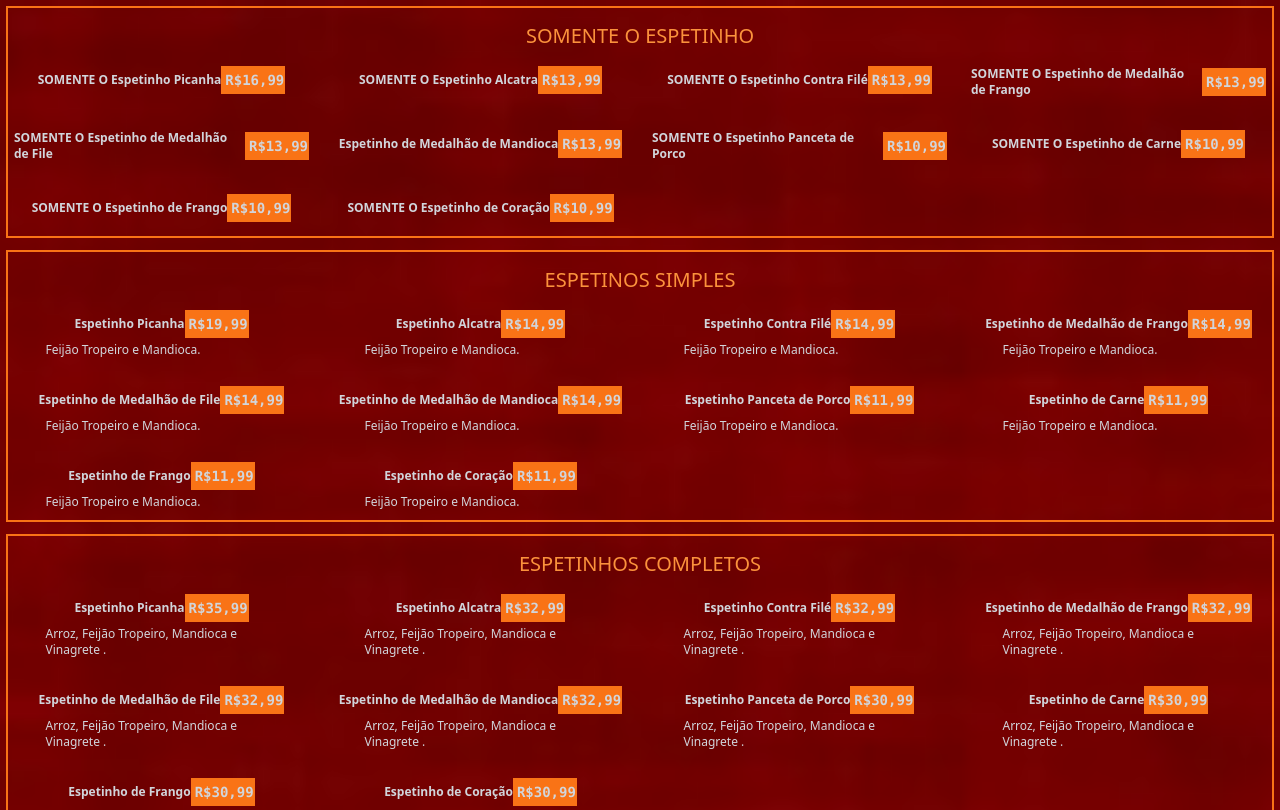
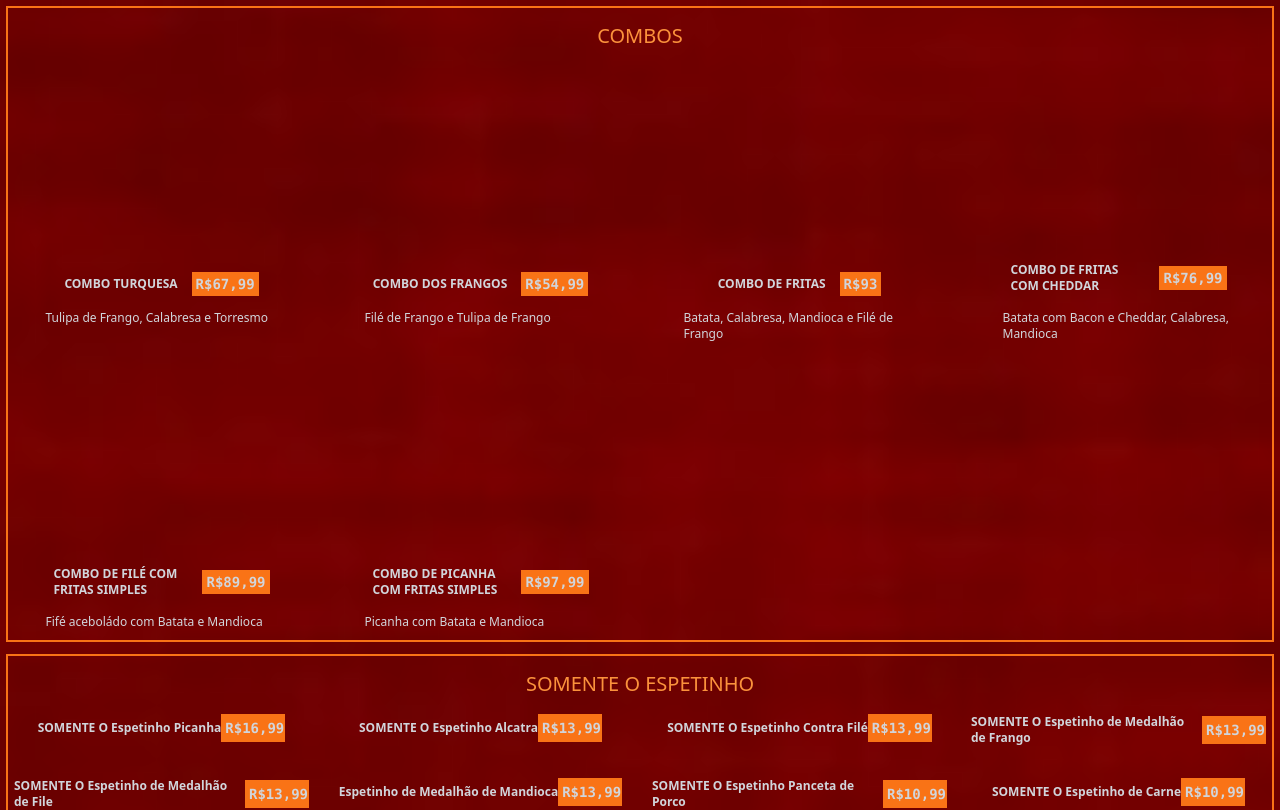
Before and after one commit to joaovitornara10/delivery, a Next.js app: page / in a window 1280 px wide. Shown: the top 810 px of the page. Built offline with nearby package versions, Linux system fonts and the light colour scheme.

Commit message:
Update db.js

```diff
--- a/src/db.js
+++ b/src/db.js
@@ -1,5 +1,56 @@
 
 export const destaque = ([
+ {
+        id: "43",
+        tate: "COMBOS",
+        itens: [
+
+            {
+                id: "532",
+                name: "COMBO TURQUESA",
+                price: "67,99",
+                category: "lanche",
+                description:"Tulipa de Frango, Calabresa e Torresmo"
+            },
+            {
+                id: "532",
+                name: "COMBO DOS FRANGOS ",
+                price: "54,99",
+                category: "lanche",
+                description:"Filé de Frango e Tulipa de Frango"
+            },
+            {
+                id: "531",
+                name: "COMBO DE FRITAS",
+                price: "93",
+                category: "lanche",
+                description:"Batata, Calabresa, Mandioca e Filé de Frango"
+            },
+            {
+                id: "532",
+                name: "COMBO DE FRITAS COM CHEDDAR",
+                price: "76,99",
+                category: "lanche",
+                description:"Batata com Bacon e Cheddar, Calabresa, Mandioca"
+            },
+            {
+                id: "532",
+                name: "COMBO DE FILÉ COM FRITAS SIMPLES ",
+                price: "89,99",
+                category: "lanche",
+                description:"Fifé aceboládo com Batata e Mandioca"
+            },
+            {
+                id: "532",
+                name: "COMBO DE PICANHA COM FRITAS SIMPLES ",
+                price: "97,99",
+                category: "lanche",
+                description:"Picanha com Batata e Mandioca"
+            },
+
+        ]
+    },
+
     {
     id: "32",
     tate: "SOMENTE O ESPETINHO",
@@ -782,16 +833,31 @@ export const  combos = ([
             },
         ]
     },
-    {
+   {
         id: "43",
         tate: "COMBOS",
         itens: [
+
+            {
+                id: "532",
+                name: "COMBO TURQUESA",
+                price: "67,99",
+                category: "lanche",
+                description:"Tulipa de Frango, Calabresa e Torresmo"
+            },
+            {
+                id: "532",
+                name: "COMBO DOS FRANGOS ",
+                price: "54,99",
+                category: "lanche",
+                description:"Filé de Frango e Tulipa de Frango"
+            },
             {
                 id: "531",
                 name: "COMBO DE FRITAS",
                 price: "93",
                 category: "lanche",
-                description:"Batata, Calabresa, Mandioca"
+                description:"Batata, Calabresa, Mandioca e Filé de Frango"
             },
             {
                 id: "532",
@@ -800,6 +866,22 @@ export const  combos = ([
                 category: "lanche",
                 description:"Batata com Bacon e Cheddar, Calabresa, Mandioca"
             },
+            {
+                id: "532",
+                name: "COMBO DE FILÉ COM FRITAS SIMPLES ",
+                price: "89,99",
+                category: "lanche",
+                description:"Fifé aceboládo com Batata e Mandioca"
+            },
+            {
+                id: "532",
+                name: "COMBO DE PICANHA COM FRITAS SIMPLES ",
+                price: "97,99",
+                category: "lanche",
+                description:"Picanha com Batata e Mandioca"
+            },
+
         ]
-    }
+    },
+
 ]);
```
